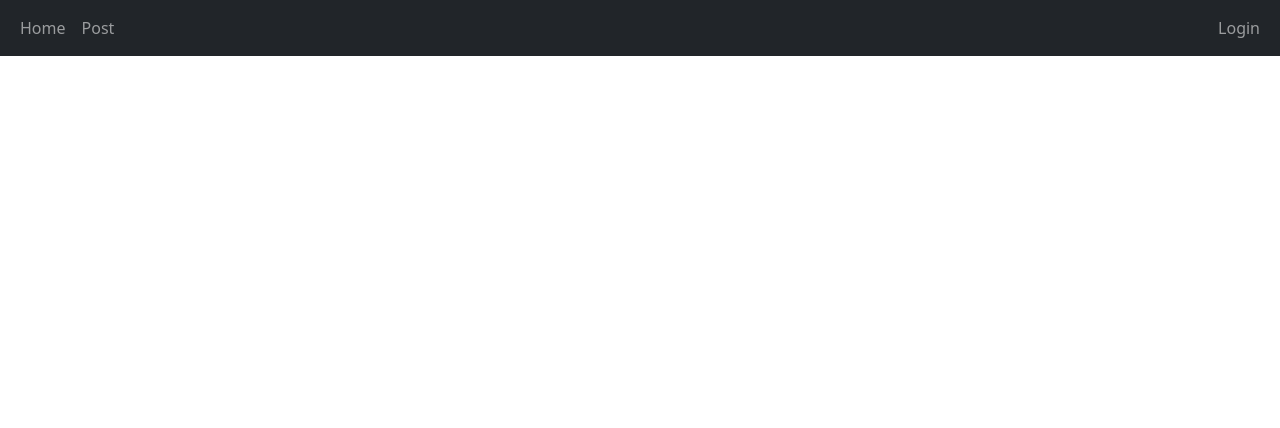
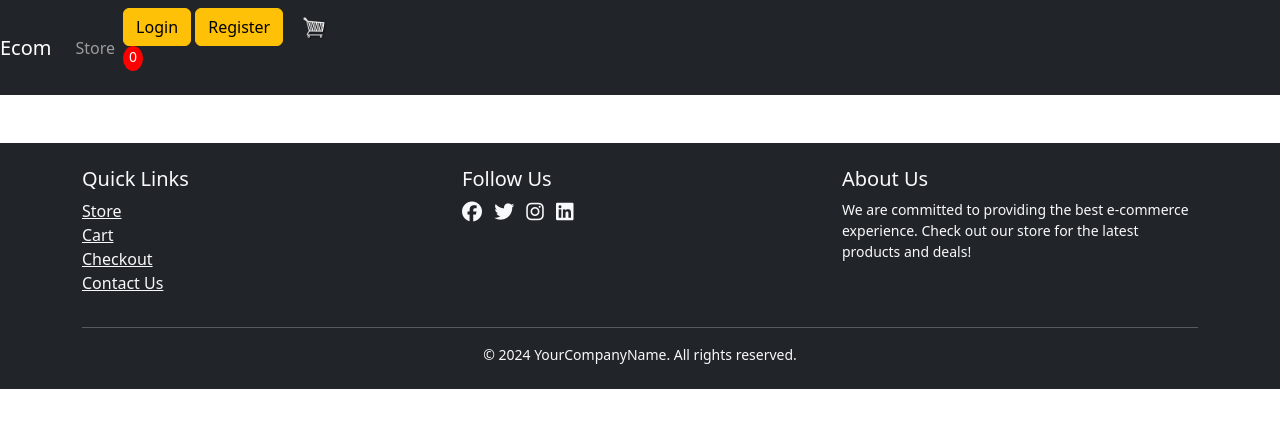
Before and after one commit to ValeryRaikov/Django-Projects, a Django app: page / in a window 1280 px wide. Shown: the top 428 px of the page. Run offline with Django 5.2, Linux system fonts and the light colour scheme; data that the repository does not hold is empty; some libraries are stand-ins or nearby versions.

Commit message:
Add e-commerce app with user authentication
Extended version of the e-commerce app with integrated authentication and some other updates

```diff
--- /dev/null
+++ b/e_commerce/e_commerce/accounts/admin.py
@@ -0,0 +1,3 @@
+from django.contrib import admin
+
+# Register your models here.
--- /dev/null
+++ b/e_commerce/e_commerce/accounts/apps.py
@@ -0,0 +1,6 @@
+from django.apps import AppConfig
+
+
+class AccountsConfig(AppConfig):
+    default_auto_field = 'django.db.models.BigAutoField'
+    name = 'e_commerce.accounts'
--- /dev/null
+++ b/e_commerce/e_commerce/accounts/models.py
@@ -0,0 +1,3 @@
+from django.db import models
+
+# Create your models here.
--- /dev/null
+++ b/e_commerce/e_commerce/accounts/tests.py
@@ -0,0 +1,3 @@
+from django.test import TestCase
+
+# Create your tests here.
--- /dev/null
+++ b/e_commerce/e_commerce/accounts/urls.py
@@ -0,0 +1,8 @@
+from django.urls import path
+from .views import UserLoginView, UserLogoutView, UserRegisterView
+
+urlpatterns = [
+    path('login/', UserLoginView.as_view(), name='login'),
+    path('logout/', UserLogoutView.as_view(), name='logout'),
+    path('register/', UserRegisterView.as_view(), name='register'),
+]
--- a/e_commerce/e_commerce/settings.py
+++ b/e_commerce/e_commerce/settings.py
@@ -18,6 +18,7 @@ INSTALLED_APPS = [
     'django.contrib.staticfiles',
 
     'e_commerce.store.apps.StoreConfig',
+    'e_commerce.accounts.apps.AccountsConfig',
 ]
 
 MIDDLEWARE = [
@@ -116,4 +117,8 @@ MEDIA_URL = 'images/'
 
 MEDIA_ROOT = os.path.join(BASE_DIR, 'static/images')
 
+LOGIN_REDIRECT_URL = 'store'
+LOGIN_URL = 'login'
+LOGOUT_REDIRECT_URL = 'store'
+
 DEFAULT_AUTO_FIELD = 'django.db.models.BigAutoField'
--- a/e_commerce/e_commerce/store/templates/store/store.html
+++ b/e_commerce/e_commerce/store/templates/store/store.html
@@ -15,12 +15,15 @@
                     <h6><strong>{{ product.name }}</strong></h6>
                     <hr>
                     <button
-                            data-product="{{ product.id }}"
-                            data-action="add"
-                            class="btn btn-outline-secondary add-btn update-cart">
+                        data-product="{{ product.id }}"
+                        data-action="add"
+                        class="btn btn-outline-secondary add-btn update-cart"
+                    >
                         Add to Cart
                     </button>
-                    <a class="btn btn-outline-success" href="#">View Details</a>
+                    <a class="btn btn-outline-success" href="{% url 'product detail' product.pk %}">
+                        View Details
+                    </a>
                     <h4 class="d-inline-block float-right">{{ product.price|floatformat:2 }}</h4>
                 </div>
             </div>
--- a/e_commerce/e_commerce/store/urls.py
+++ b/e_commerce/e_commerce/store/urls.py
@@ -5,6 +5,7 @@ urlpatterns = [
     path('', views.store, name='store'),
     path('cart/', views.cart, name='cart'),
     path('checkout/', views.checkout, name='checkout'),
+    path('product/<int:pk>/', views.product_detail, name='product detail'),
     path('update-item/', views.update_item, name='update item'),
     path('process-order/', views.process_order, name='process order'),
 ]
--- a/e_commerce/e_commerce/store/views.py
+++ b/e_commerce/e_commerce/store/views.py
@@ -1,9 +1,10 @@
 import json
 import datetime
 
-from django.shortcuts import render
+from django.shortcuts import render, get_object_or_404
 from django.http import JsonResponse
 from django.views.decorators.csrf import csrf_exempt
+from django.contrib.auth.decorators import login_required
 from .models import *
 from .utils import cookie_cart, cart_data, guest_order
 
@@ -23,6 +24,20 @@ def store(request):
     return render(request, 'store/store.html', context)
 
 
+@login_required
+def product_detail(request, pk):
+    product = get_object_or_404(Product, id=pk)
+    data = cart_data(request)
+    cart_items = data['cart_items']
+
+    context = {
+        'product': product,
+        'cart_items': cart_items,
+    }
+    return render(request, 'store/product_detail.html', context)
+
+
+@login_required
 def cart(request):
     data = cart_data(request)
     cart_items = data['cart_items']
@@ -38,6 +53,7 @@ def cart(request):
     return render(request, 'store/cart.html', context)
 
 
+@login_required
 @csrf_exempt
 def checkout(request):
     data = cart_data(request)
--- a/e_commerce/e_commerce/urls.py
+++ b/e_commerce/e_commerce/urls.py
@@ -5,6 +5,7 @@ from django.conf import settings
 
 urlpatterns = [
     path('admin/', admin.site.urls),
+    path('accounts/', include('e_commerce.accounts.urls')),
     path('', include('e_commerce.store.urls')),
 ]
 
--- /dev/null
+++ b/e_commerce/templates/base/base.html
@@ -0,0 +1,78 @@
+{% load static %}
+
+<!DOCTYPE html>
+<html lang="en">
+<head>
+    <meta charset="UTF-8">
+    <meta name="viewport" content="width=device-width, initial-scale=1, maximum-scale=1, minimum-scale=1" />
+    <link rel="stylesheet" type="text/css" href="{% static 'css/main.css' %}">
+    <link href="https://cdn.jsdelivr.net/npm/bootstrap@5.3.3/dist/css/bootstrap.min.css" rel="stylesheet" integrity="sha384-QWTKZyjpPEjISv5WaRU9OFeRpok6YctnYmDr5pNlyT2bRjXh0JMhjY6hW+ALEwIH" crossorigin="anonymous">
+
+    <title>
+        {% block title %}
+        {% endblock %}
+    </title>
+
+    <script type="text/javascript">
+        const user = "{{ request.user|default_if_none:'AnonymousUser' }}";
+
+        const getToken = (name) => {
+            let cookieValue = null;
+
+            if (document.cookie && document.cookie !== '') {
+                const cookies = document.cookie.split(';');
+
+                for (let i = 0; i < cookies.length; i++) {
+                    const cookie = cookies[i].trim();
+
+                    if (cookie.substring(0, name.length + 1) === (name + '=')) {
+                        cookieValue = decodeURIComponent(cookie.substring(name.length + 1));
+                        break;
+                    }
+                }
+            }
+
+            return cookieValue;
+        }
+
+        let csrftoken = getToken('csrftoken');
+
+        const getCookie = (name) => {
+            const cookieArray = document.cookie.split(";");
+
+            for (let i = 0; i < cookieArray.length; i++) {
+                const cookiePair = cookieArray[i].split("=");
+
+                if (name === cookiePair[0].trim()) {
+                    return decodeURIComponent(cookiePair[1]);
+                }
+            }
+
+            return null;
+        }
+
+        const cart = JSON.parse(getCookie("cart"));
+
+        if (cart === undefined) {
+            cart = {};
+            document.cookie = "cart=" + JSON.stringify(cart) + ";domain=;path=/";
+        }
+    </script>
+</head>
+<body>
+
+{% include 'base/navbar.html' %}
+
+<div class="container">
+    <br>
+    {% block page_content %}
+    {% endblock %}
+</div>
+
+{% include 'base/footer.html' %}
+
+<script src="https://cdn.jsdelivr.net/npm/bootstrap@5.3.3/dist/js/bootstrap.bundle.min.js" integrity="sha384-YvpcrYf0tY3lHB60NNkmXc5s9fDVZLESaAA55NDzOxhy9GkcIdslK1eN7N6jIeHz" crossorigin="anonymous"></script>
+<script type="text/javascript" src="{% static 'js/cart.js' %}"></script>
+
+</body>
+</html>
--- /dev/null
+++ b/e_commerce/templates/base/footer.html
@@ -0,0 +1,34 @@
+<footer class="bg-dark text-light py-4 mt-4">
+    <div class="container">
+        <div class="row">
+            <div class="col-md-4">
+                <h5>Quick Links</h5>
+                <ul class="list-unstyled">
+                    <li><a href="{% url 'store' %}" class="text-light">Store</a></li>
+                    <li><a href="{% url 'cart' %}" class="text-light">Cart</a></li>
+                    <li><a href="{% url 'checkout' %}" class="text-light">Checkout</a></li>
+                    <li><a href="#" class="text-light">Contact Us</a></li>
+                </ul>
+            </div>
+
+            <div class="col-md-4">
+                <h5>Follow Us</h5>
+                <a href="#" class="text-light me-2"><i class="fab fa-facebook fa-lg"></i></a>
+                <a href="#" class="text-light me-2"><i class="fab fa-twitter fa-lg"></i></a>
+                <a href="#" class="text-light me-2"><i class="fab fa-instagram fa-lg"></i></a>
+                <a href="#" class="text-light"><i class="fab fa-linkedin fa-lg"></i></a>
+            </div>
+
+            <div class="col-md-4">
+                <h5>About Us</h5>
+                <p class="small">We are committed to providing the best e-commerce experience. Check out our store for the latest products and deals!</p>
+            </div>
+        </div>
+        <hr class="border-light">
+        <div class="text-center small">
+            &copy; 2024 YourCompanyName. All rights reserved.
+        </div>
+    </div>
+</footer>
+
+<script src="https://kit.fontawesome.com/a076d05399.js"></script>
--- /dev/null
+++ b/e_commerce/templates/base/navbar.html
@@ -0,0 +1,31 @@
+{% load static %}
+
+<nav class="navbar navbar-expand-lg navbar-dark bg-dark">
+    <a class="navbar-brand" href="{% url 'store' %}">Ecom</a>
+    <button class="navbar-toggler" type="button" data-toggle="collapse" data-target="#navbarSupportedContent" aria-controls="navbarSupportedContent" aria-expanded="false" aria-label="Toggle navigation">
+        <span class="navbar-toggler-icon"></span>
+    </button>
+
+    <div class="collapse navbar-collapse" id="navbarSupportedContent">
+        <ul class="navbar-nav mr-auto">
+            <li class="nav-item active">
+                <a class="nav-link" href="{% url 'store' %}">Store</a>
+            </li>
+        </ul>
+        <div class="form-inline my-2 my-lg-0">
+        {% if request.user.is_authenticated %}
+            <form action="{% url 'logout' %}" method="post">
+                {% csrf_token %}
+                <button type="submit" class="btn btn-warning">Logout</button>
+            </form>
+        {% else %}
+            <a href="{% url 'login' %}" class="btn btn-warning">Login</a>
+            <a href="{% url 'register' %}" class="btn btn-warning">Register</a>
+        {% endif %}
+        <a href="{% url 'cart' %}">
+            <img id="cart-icon" src="{% static 'images/cart.png' %}">
+        </a>
+        <p id="cart-total">{{ cart_items }}</p>
+        </div>
+    </div>
+</nav>
```
Also changed, not shown: e_commerce/e_commerce/accounts/templates/accounts/login.html (added, +14 -0 lines), e_commerce/e_commerce/accounts/templates/accounts/logout.html (added, +10 -0 lines), e_commerce/e_commerce/accounts/templates/accounts/register.html (added, +14 -0 lines), e_commerce/e_commerce/accounts/views.py (added, +35 -0 lines), e_commerce/e_commerce/store/templates/store/product_detail.html (added, +29 -0 lines), e_commerce/e_commerce/accounts/__init__.py (added), e_commerce/e_commerce/accounts/migrations/__init__.py (added).
